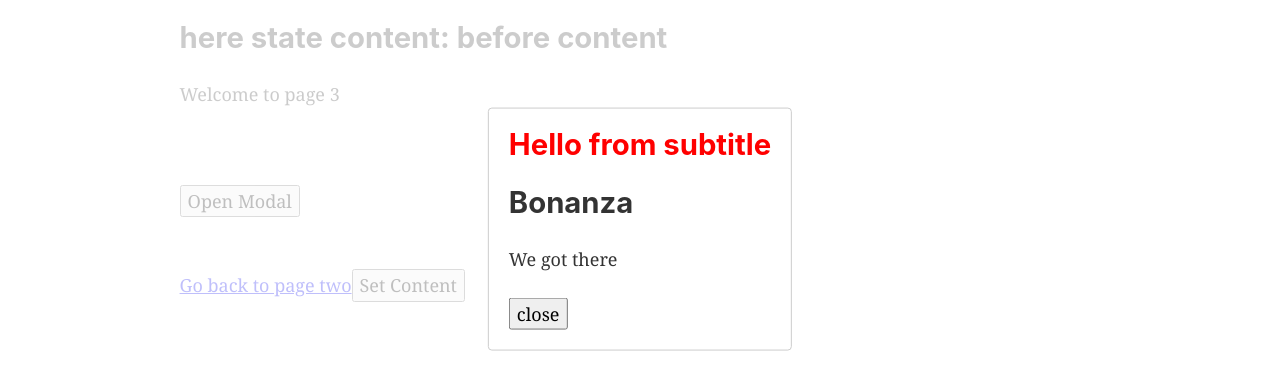
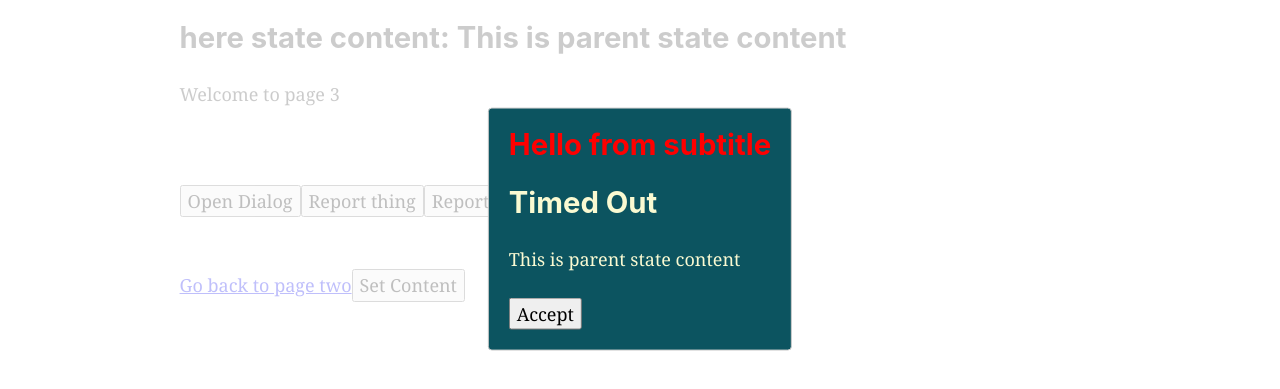
Before and after one commit to narration-sd/live-vue-js, a Gatsby site: page /page-3 in a window 1280 px wide. Shown: the part 171-560 px from the top of the page. Built offline with nearby package versions, Linux system fonts and the light colour scheme; Gatsby itself is replaced by a stand-in of ours.

Commit message:
Now we are just ahead of pulling out a react-reporter, after proving out calling and bind/arrow conventions. Colors are in, and there are npm updates.

```diff
--- a/src/live-vue-js/react-report.js
+++ b/src/live-vue-js/react-report.jsx
@@ -9,7 +9,10 @@ const customStyles = {
     right                 : 'auto',
     bottom                : 'auto',
     marginRight           : '-50%',
-    transform             : 'translate(-50%, -50%)'
+    transform             : 'translate(-50%, -50%)',
+    maxWidth              : '80%',
+    background            : '#0c5460',
+    color                 : 'lightgoldenrodyellow'
   }
 };
 
@@ -58,7 +61,7 @@ export default class ReactReporter extends React.Component {
 
     return (
       <div>
-        <button onClick={this.openModal}>Open Modal</button>
+        {/*<button onClick={this.openModal}>Open Modal</button>*/}
         <Modal
           isOpen={this.state.modalIsOpen}
           onAfterOpen={this.afterOpenModal}
@@ -69,7 +72,7 @@ export default class ReactReporter extends React.Component {
           <h2 ref={subtitle => this.subtitle = subtitle}>Hello from subtitle</h2>
           <h2>{ this.state.title } </h2>
           <p>{ this.state.content }</p>
-          <button onClick={this.closeModal}>close</button>
+          <button onClick={this.closeModal}>Accept</button>
         </Modal>
       </div>
     );
--- a/src/pages/page-3.js
+++ b/src/pages/page-3.js
@@ -1,6 +1,6 @@
 import React, {Component} from 'react'
 import {Link} from 'gatsby'
-import ReactReporter from '../live-vue-js/react-report'
+import ReactReporter from '../live-vue-js/react-report.jsx'
 
 import Layout from '../components/layout'
 
@@ -9,10 +9,10 @@ class ThirdPage extends Component {
   constructor(props) {
     super(props)
     this.reporter = React.createRef()
-    setTimeout(this.setContent, 5000)
+    setTimeout(() => { this.reporter.current.report("Timed Out", this.state.content)}, 5000)
   }
 
-  state = { show: false, content: 'before content' };
+  state = { show: false, content: 'This is parent state content' };
 
   showModal = () => {
     this.setState({ show: true, content: 'shown content' })
@@ -22,9 +22,18 @@ class ThirdPage extends Component {
     this.setState({ show: false, content: 'after content'});
   }
 
-  setContent = () =>  {
-    this.reporter.current.report('Bonanza', 'We got there')
+  setContent = (line) =>  {
+    this.reporter.current.report('Bonanza', line)
   }
+
+  openDialog = (line) => {
+    this.setContent(line)
+  }
+
+  openWarn = () => {
+    this.openDialog('Now we do from button')
+  }
+
   render () {
     return (
       <Layout>
@@ -35,6 +44,9 @@ class ThirdPage extends Component {
         <p>Welcome to page 3</p>
         <br/>
         <br/>
+        <button onClick={ (e) => { this.openDialog('What ho, from click event') }}>Open Dialog</button>
+        <button onClick={ (e) => { this.reporter.current.report('A Report', 'reporting, from a click event') }}>Report thing</button>
+        <button onClick={ (e) => { this.reporter.current.report('A Report', this.state.content) }}>Report state</button>
 
         <ReactReporter show={this.state.show} handleClose={this.hideModal}
                        ref={this.reporter}
@@ -47,7 +59,7 @@ class ThirdPage extends Component {
         <br/>
 
         <Link to="/page-2">Go back to page two</Link>
-        <button onClick={this.setContent}>
+        <button onClick={this.openWarn}>
           Set Content
         </button>
 
```
Also changed, not shown: package.json (+4 -4 lines), 1 other file.
